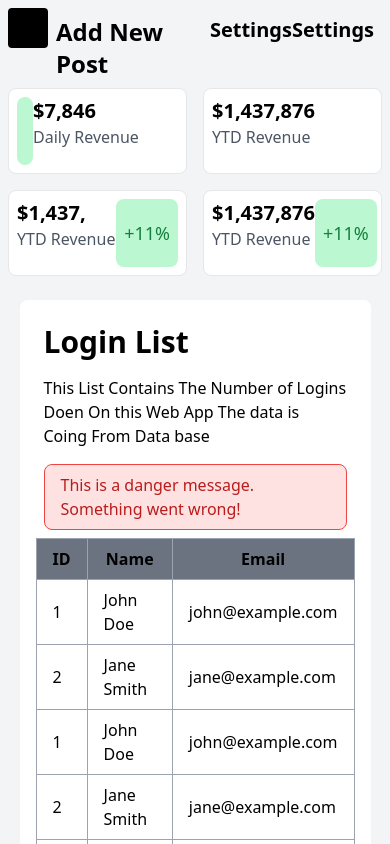
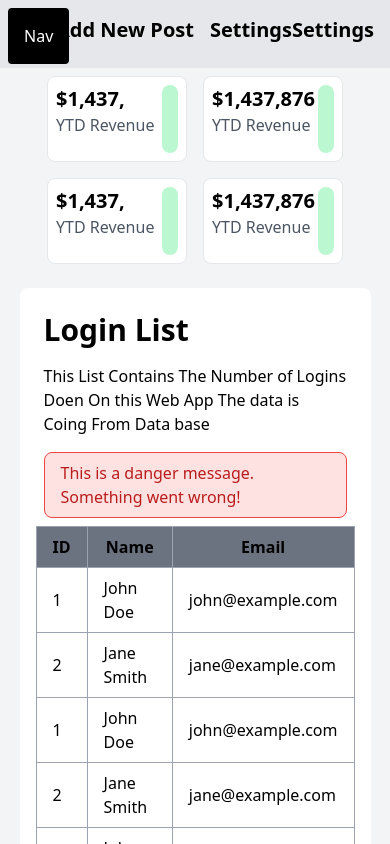
Before and after one commit to Aman-web-dev/Assignment, a Next.js app in the folder assignment-app/: page /mainpage in a window 390 px wide. Shown: the top 844 px of the page. Built offline with nearby package versions, Linux system fonts and the light colour scheme.

Commit message:
Responsive Changes

```diff
--- a/assignment-app/components/Cards.js
+++ b/assignment-app/components/Cards.js
@@ -9,39 +9,49 @@ import { Shop, Align , Bag , Customer  } from "./Assests/Assests"
 import Burger from "./Assests/burger.png"
 function Cards() {
   return (
-            <div className=' m-auto grid lg:grid-cols-4 grid-cols-2 gap-4 p-2'>
-        <div className='lg:col-span-1 col-span-1 bg-white flex justify-between w-full border p-2 rounded-lg'>
-        <p className='bg-green-200 flex justify-center items-center p-2 rounded-lg'>
-            </p>
+            <div className=' m-auto grid lg:grid-cols-4 grid-cols-2 gap-4 p-2 w-[80vw]'>
 
-            <div className='flex flex-col w-full pb-4'>
-                <p className='text-xl font-bold'>$7,846</p>
-                <p className='text-gray-600'>Daily Revenue</p>
-            </div>
-        </div>
-        <div className='lg:col-span-1 col-span-1 bg-white flex justify-between w-full border p-2 rounded-lg'>
-            <div className='flex flex-col w-full pb-4'>
-                <p className='text-xl font-bold'>$1,437,876</p>
-                <p className='text-gray-600'>YTD Revenue</p>
-            </div>
 
-        </div>
         <div className='lg:col-span-1 col-span-1 bg-white flex justify-between w-full border p-2 rounded-lg'>
             <div className='flex flex-col w-full pb-4'>
                 <p className='text-xl font-bold'>$1,437,</p>
                 <p className='text-gray-600'>YTD Revenue</p>
             </div>
             <p className='bg-green-200 flex justify-center items-center p-2 rounded-lg'>
-                <span className='text-green-700 text-lg'>+11%</span>
+                </p>
+        </div>
+
+       <div className='lg:col-span-1 col-span-1 bg-white flex justify-between w-full border p-2 rounded-lg'>
+            <div className='flex flex-col w-full pb-4'>
+                <p className='text-xl font-bold'>$1,437,876</p>
+                <p className='text-gray-600'>YTD Revenue</p>
+            </div>
+            <p className='bg-green-200 flex justify-center items-center p-2 rounded-lg'>
+
             </p>
+
         </div>
+
+
+
+        <div className='lg:col-span-1 col-span-1 bg-white flex justify-between w-full border p-2 rounded-lg'>
+            <div className='flex flex-col w-full pb-4'>
+                <p className='text-xl font-bold'>$1,437,</p>
+                <p className='text-gray-600'>YTD Revenue</p>
+            </div>
+            <p className='bg-green-200 flex justify-center items-center p-2 rounded-lg'>
+                </p>
+        </div>
+
+
+
         <div className='lg:col-span-1 col-span-1 bg-white flex justify-between w-full border p-2 rounded-lg'>
             <div className='flex flex-col w-full pb-4'>
                 <p className='text-xl font-bold'>$1,437,876</p>
                 <p className='text-gray-600'>YTD Revenue</p>
             </div>
             <p className='bg-green-200 flex justify-center items-center p-2 rounded-lg'>
-                <span className='text-green-700 text-lg'>+11%</span>
+
             </p>
         </div>
     </div>
--- a/assignment-app/components/Form.js
+++ b/assignment-app/components/Form.js
@@ -4,7 +4,7 @@ function Form({style}) {
   return (
 
 
-    <div className={`shrink my-3 m-auto mx-auto flex justify-center items-center   ${style}`}>
+    <div className={`shrink my-3 m-auto mx-auto flex justify-center items-center  sm:w-[90vw] ${style}`}>
 
 
 
--- a/assignment-app/components/Navbar.js
+++ b/assignment-app/components/Navbar.js
@@ -2,11 +2,11 @@
 
 function Navbar() {
   return (
-    <div className="left-5">
+    <div className="left-5 bg-gray-200 h-[8vh] flex align-center ">
   <div className='flex justify-between px-4 pt-4'>
 
         <div className=" flex flex-row gap-4 align-center justify-center">
-                  <h2 className="font-bold ml-10 text-2xl">Add New Post </h2>
+                  <h2 className="font-bold ml-10 text-xl">Add New Post </h2>
                   <h2 className="font-bold text-xl">Settings</h2>
 
         </div>
--- a/assignment-app/components/Sidebar.js
+++ b/assignment-app/components/Sidebar.js
@@ -56,14 +56,14 @@ const handleNav=()=>{
 
             <div>
 
-            <button className="fixed bg-black m-2 h-10 w-10 text-white rounded text-bold" onClick={handleNav}>
-
+            <button className="fixed bg-black m-2 p-4  text-white rounded text-bold" onClick={handleNav}>
+               Nav
             </button>
 
 
             <nav className={`flex items-center bg-gray-900 text-white fixed h-screen w-60 p-4 flex flex-col ${navbar}`} >
 
-                <button onClick={handleNav}>close</button>
+                <button className="text-2xl" onClick={handleNav}>X</button>
                 <div className="border-b border-black m-0 p-0 h-20 w-50 flex items-center justify-center">
                     <button className="bg-white h-10 w-40 text-black rounded text-bold">
                         +New Item
--- a/assignment-app/pages/mainpage.js
+++ b/assignment-app/pages/mainpage.js
@@ -19,7 +19,7 @@ function mainpage() {
 
     <>
       <Head>
-        <title>Create Next App</title>
+        <title>Admin Dashboard</title>
         <meta name='description' content='Generated by create next app' />
         <meta name='viewport' content='width=device-width, initial-scale=1' />
         <link rel='icon' href='/favicon.ico' />
@@ -33,9 +33,16 @@ function mainpage() {
         <Table/>
         <Form style={"w-[100%]"}/>
 
-        <div className='p-4 grid md:grid-cols-3 grid-cols-1 gap-4 m-6'>
+        <div className=' m-auto grid lg:grid-cols-2 grid-cols-1 gap-4 p-2'>
+
+      <div className=" w-[80%] flex m-auto items-center justify-center p-auto">
         <SmallForm/>
-      <Form style={"w-[65vw] p-1"}/>
+        </div>
+        <div className=" w-[100%] h-full flex items-center justify-center p-auto">
+
+         <Form/>
+
+         </div>
 
     </div>
       </main>
@@ -46,3 +53,7 @@ function mainpage() {
 }
 
 export default mainpage
+
+
+
+      {/* <Form style={"w-[65vw] p-1"}/> */}
```
Also changed, not shown: 1 other file (tests, documents, lock files or other folders).
